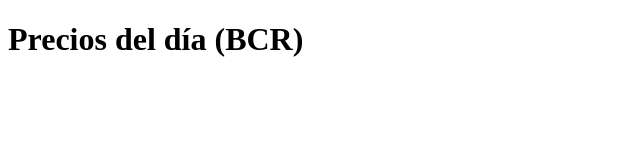
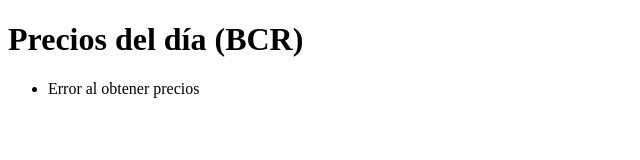
Before and after one commit to juancruzra/crops_pricing, a plain HTML site: page public/index.html in a window 1280 px wide. Shown: the whole page, without its empty margins (0-640 px from the left). Drawn offline with Linux system fonts and the light colour scheme; no server answers.

Commit message:
Update index.html

```diff
--- a/public/index.html
+++ b/public/index.html
@@ -9,7 +9,7 @@
   <ul id="lista-precios"></ul>
 
   <script>
-    fetch('https://scraper-bcr.onrender.com/precios') // <-- tu URL de Render
+    fetch("https://precios-bcr-backend.onrender.com/precios")
       .then(response => response.json())
       .then(data => {
         const lista = document.getElementById('lista-precios');
@@ -18,6 +18,10 @@
           li.textContent = `${item.producto}: ${item.precio}`;
           lista.appendChild(li);
         });
+      })
+      .catch(error => {
+        document.getElementById('lista-precios').innerHTML = '<li>Error al obtener precios</li>';
+        console.error(error);
       });
   </script>
 </body>
```
